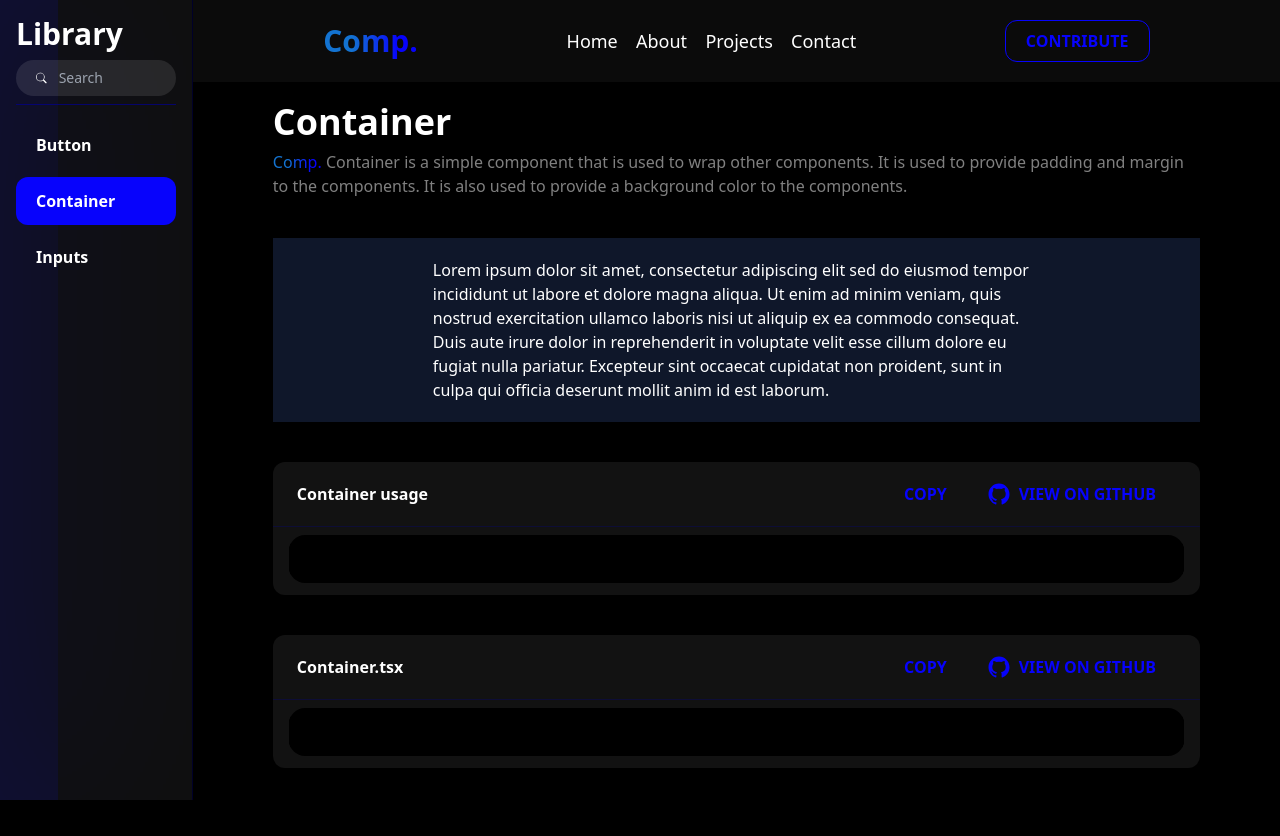
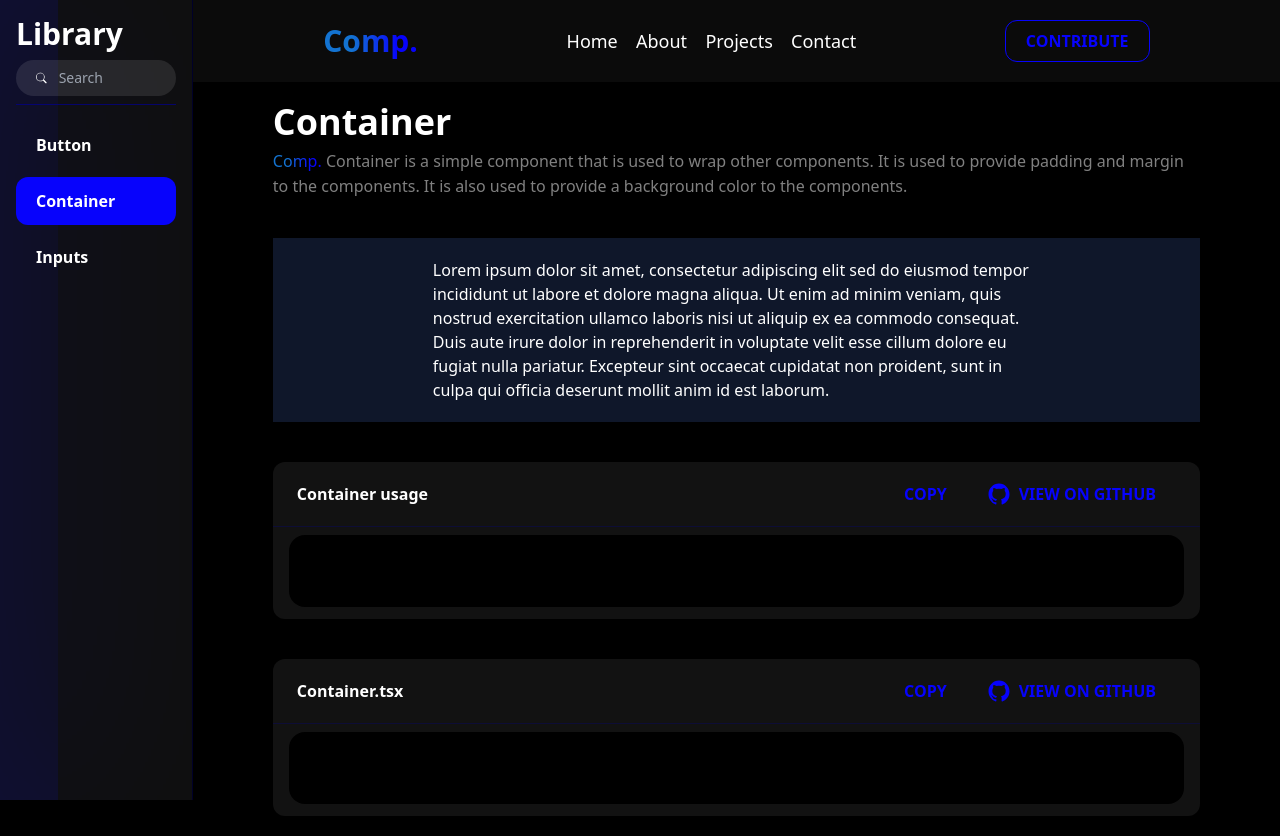
Before and after one commit to adhil72/comb., a Next.js app: page /library/container in a window 1280 px wide. Before the commit the page ends 800 px from the top, so only its background shows below. Built offline with nearby package versions, Linux system fonts and the light colour scheme; no server answers.

Commit message:
rearrangement

```diff
--- a/app/library/button/page.tsx
+++ b/app/library/button/page.tsx
@@ -8,6 +8,9 @@ import ButtonSample from "@/samples/Button";
 
 const component: IComponent = {
     title: "Button",
+    details: [
+        {
+            subTitle:"",
             description: " button have a variety of styles and colors. You can use them in your project to make it more attractive. they are fully customizable. It is also provided with click effects.",
             codes: [
                 {
@@ -21,6 +24,8 @@ const component: IComponent = {
             ],
             preview: <ButtonSample />
         }
+    ]
+}
 export default function Index() {
     return <Page>
         <Library data={component} />
--- a/app/library/container/page.tsx
+++ b/app/library/container/page.tsx
@@ -10,6 +10,9 @@ import ContainerSample from "@/samples/Container";
 
 const data: IComponent = {
     title: "Container",
+    details: [
+        {
+            subTitle: "",
             description: " Container is a simple component that is used to wrap other components. It is used to provide padding and margin to the components. It is also used to provide a background color to the components.",
             codes: [
                 {
@@ -23,6 +26,8 @@ const data: IComponent = {
             ],
             preview: <ContainerSample />
         }
+    ]
+}
 export default function Index() {
     return <Page>
         <Library data={data} />
--- a/app/library/inputs/page.tsx
+++ b/app/library/inputs/page.tsx
@@ -7,6 +7,9 @@ import InputSample from "@/samples/Input";
 
 const component: IComponent = {
     title: "Inputs",
+    details: [
+        {
+            subTitle: "",
             description: " Comb. provides styled inputs for text, number, email, password, and textarea. It is also possible to add a label, placeholder, and error message to the input. The input can be disabled, read-only, or required. The input can be used with an icon, and the icon can be positioned to the left or right of the input. The input can be used with a button, and the button can be positioned to the left or right of the input. The input can be used with a dropdown, and the dropdown can be positioned to the left or right of the input. The input can be used with a date picker, and the date picker can be positioned to the left or right of the input",
             codes: [
                 {
@@ -20,6 +23,8 @@ const component: IComponent = {
             ],
             preview: <InputSample />
         }
+    ]
+}
 export default function Index() {
     return <Page>
         <Library data={component} />
--- a/src/Componenets/Common/CodeDiv.tsx
+++ b/src/Componenets/Common/CodeDiv.tsx
@@ -25,7 +25,7 @@ export default function CodeDiv({ url, ...props }: React.HTMLProps<HTMLDivElemen
 
     return (
         <div {...props} className="bg-inherit w-full">
-            <pre className="!bg-inherit" style={{ overflow: 'auto', whiteSpace: 'pre-wrap' }}>
+            <pre className="!bg-inherit overflow-auto max-h-[30vh]" >
                 <code ref={codeRef} className="language-jsx !bg-inherit">
                     {code}
                 </code>
--- a/src/Componenets/Feature/Library/Library.tsx
+++ b/src/Componenets/Feature/Library/Library.tsx
@@ -37,13 +37,16 @@ export default function Library(props: { data: IComponent }) {
                 </Flex>
                 <Container className="py-10 lg:!px-20 flex flex-col">
                     <span className="text-4xl font-extrabold">{props.data.title}</span>
+                    {
+                        data.details.map((detail, index) => <Box key={index}>
+                            <span className="text-2xl font-semibold mt-5">{detail.subTitle}</span>
                             <span className="!text-secondary mt-2">
-                        <Logo className="!font-normal" />{props.data.description}
+                                <Logo className="!font-normal" />{detail.description}
                             </span>
                             <Flex className="mt-10 justify-center">
-                        {props.data.preview}
+                                {detail.preview}
                             </Flex>
-                    {data.codes.map(({ code, fileName }, index) => (
+                            {detail.codes.map(({ code, fileName }, index) => (
                                 <Box key={index} className="bg-secondary rounded-xl mt-10 pb-3">
                                     <Flex className="justify-between p-2 items-center">
                                         <Flex className="pl-4">
@@ -55,11 +58,13 @@ export default function Library(props: { data: IComponent }) {
                                         </Flex>
                                     </Flex>
                                     <Box className="w-full h-[1px] bg-tint-dark mb-2 bg-opacity-30"></Box>
-                            <Box className="mx-4 bg-black rounded-2xl overflow-hidden">
+                                    <Box className="mx-4 bg-black rounded-2xl overflow-hidden p-3">
                                         <CodeDiv url={code} />
                                     </Box>
                                 </Box>
                             ))}
+                        </Box>
+                        )}
                 </Container>
             </Flex>
         </Flex>
--- a/src/Constants/Components.tsx
+++ b/src/Constants/Components.tsx
@@ -2,9 +2,12 @@ import Button from "@/Componenets/Common/Button"
 
 export interface IComponent {
     title: string,
-    description: string,
-    preview: React.ReactNode,
-    codes: { fileName: string, code: string }[],
+    details: {
+        subTitle: string,
+        description: string,
+        preview: React.ReactNode,
+        codes: { fileName: string, code: string }[],
+    }[]
 }
 
 const Components: IComponent[] = [
```
Lines whose indentation alone changed are shown as unchanged.
